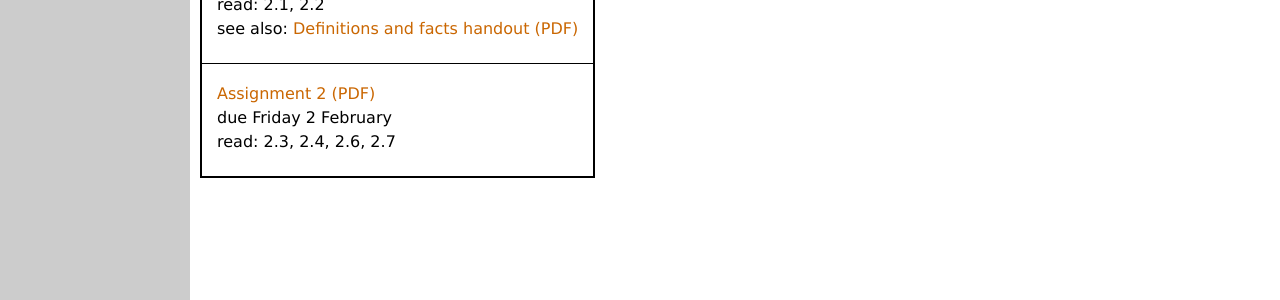
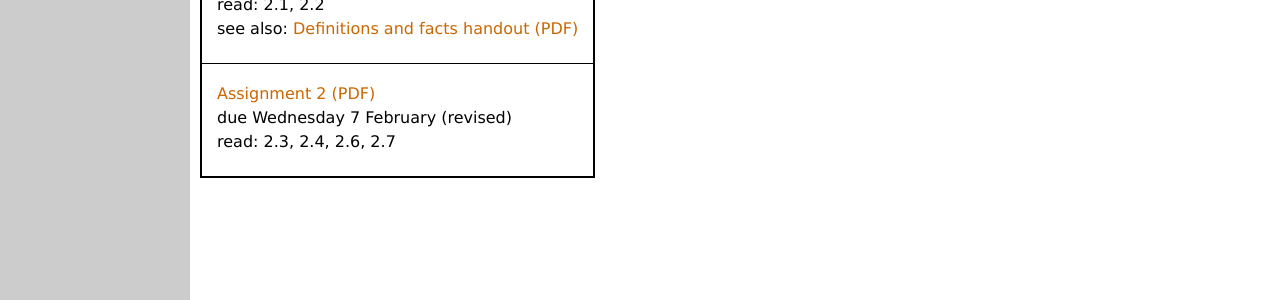
Before and after one commit to bueler/numerical, a Jekyll site: the page built from homework.md, in a window 1280 px wide. Shown: the part 355-655 px from the top of the page. Built offline with Jekyll 4.4.1, drawn with Linux system fonts in a browser that asks for light colours.

Commit message:
realistic A2 due date

```diff
--- a/_data/homework.yml
+++ b/_data/homework.yml
@@ -8,6 +8,6 @@ homework:
   seealsoname: Definitions and facts handout
   seealsopdf: https://bueler.github.io/fa/assets/handouts/getstarted.pdf
 - name: Assignment 2
-  due: Friday 2 February
+  due: Wednesday 7 February (revised)
   blank: A2.pdf
   sections: 2.3, 2.4, 2.6, 2.7
```
Also changed, not shown: 4 other files.
